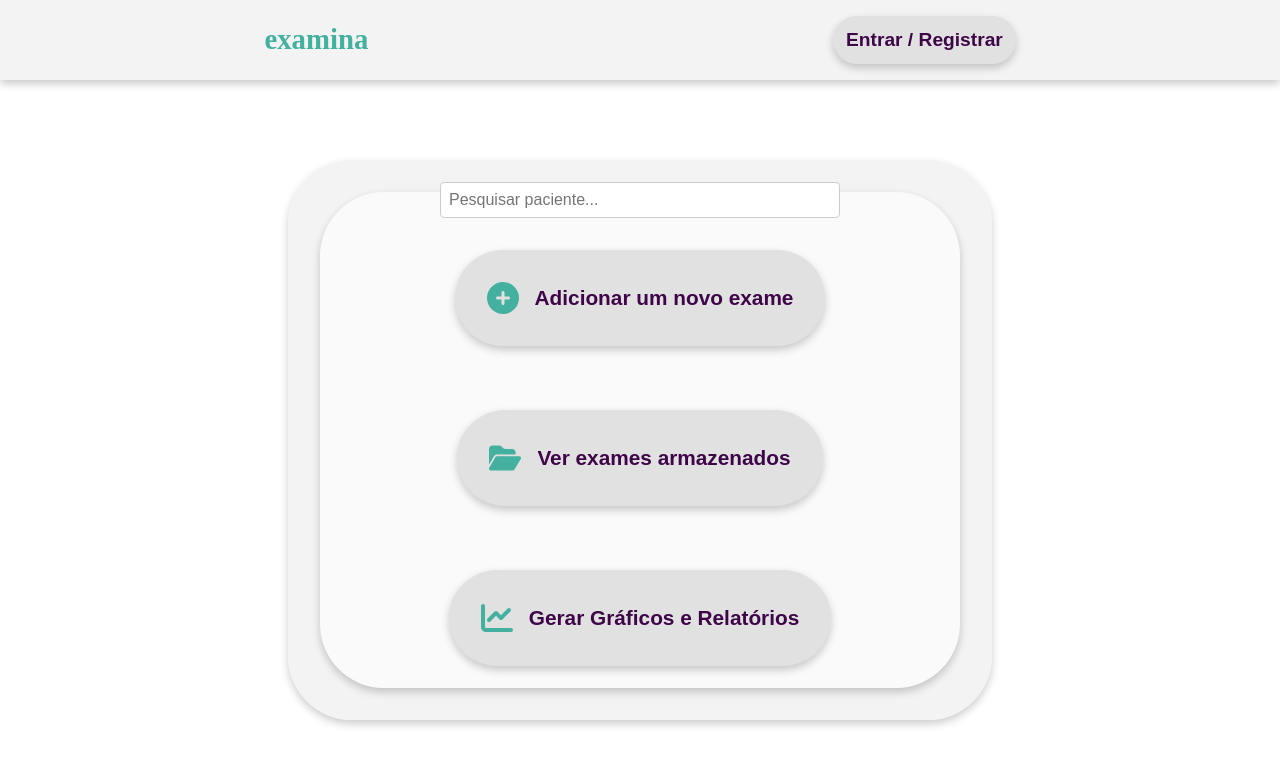
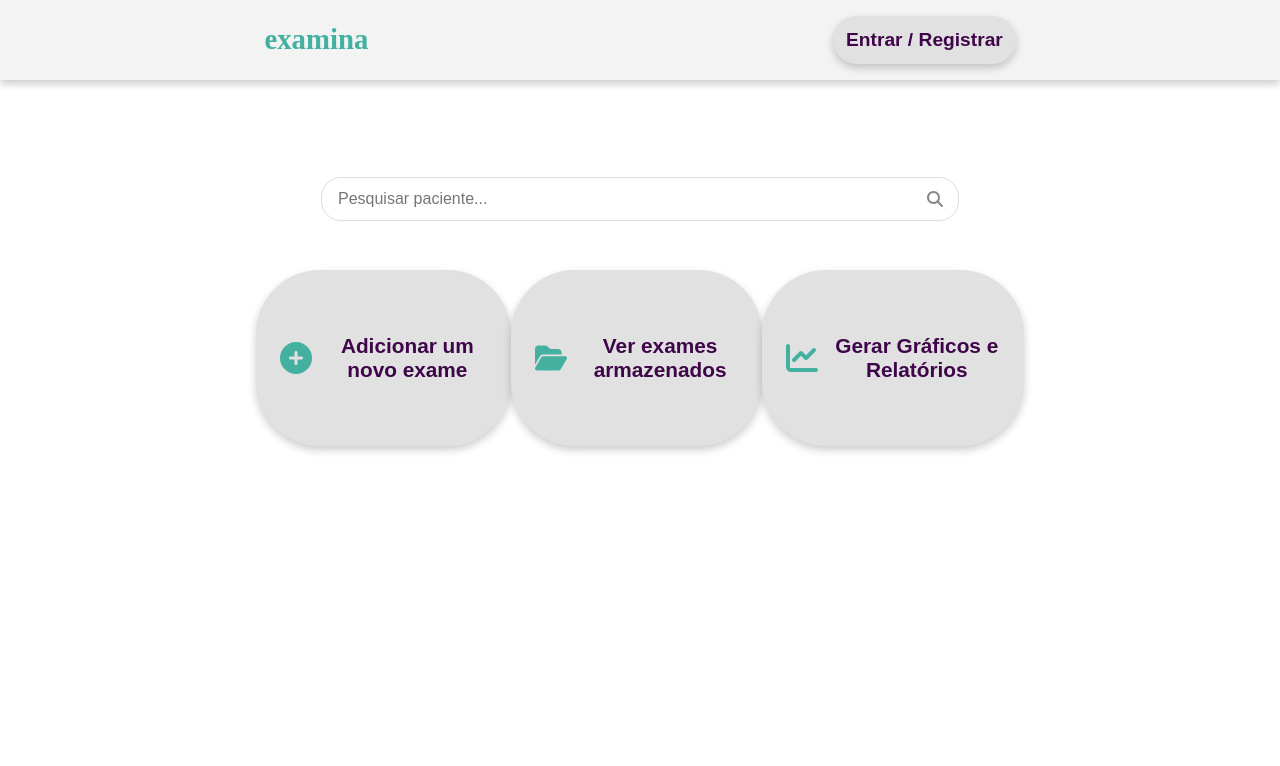
Before and after one commit to mylenaverspeelt/examina, a Next.js app in the folder examina/: page / in a window 1280 px wide. Shown: the top 766 px of the page. Built offline with nearby package versions, Linux system fonts and the light colour scheme; a web font is replaced by a local one.

Commit message:
feat: change home page and style searchbar

```diff
--- a/examina/src/app/layout.tsx
+++ b/examina/src/app/layout.tsx
@@ -1,8 +1,6 @@
 import Navbar from "@/components/Navbar/Navbar";
 import './globals.css';
 import Container from "@/components/Container/Container";
-import Button from "@/components/Button/Button";
-import { faArrowLeft } from '@fortawesome/free-solid-svg-icons';
 
 export const metadata = {
   title: 'Examina',
@@ -18,7 +16,6 @@ export default function RootLayout({
     <html lang="en">
       <body>
         <Navbar />
-        <Button label="Voltar" icon={faArrowLeft} variant="back" />
         <Container>
           {children}
         </Container>
--- a/examina/src/app/page.module.css
+++ b/examina/src/app/page.module.css
@@ -1,8 +1,25 @@
 .main {
   justify-content: center;
-  height: 100%;
   width: 100%;
+  max-width: 100%;
+  max-height: 100%;
   display: flex;
- flex-direction: column;
+  flex-direction: column;
   align-items: center;
+  flex-wrap: wrap;
+  overflow: hidden;
+  box-sizing: border-box;
+  margin-top: 4rem;
 }
+
+.searchDiv {
+  width: 50%;
+  padding: 2rem 0 ;
+}
+
+.buttonDiv {
+  width: 60%;
+  align-items: center;
+  justify-content: space-around;
+  display: flex;
+}
--- a/examina/src/app/page.tsx
+++ b/examina/src/app/page.tsx
@@ -6,10 +6,14 @@ import SearchBar from "@/components/SearchBar/SearchBar";
 export default function Home() {
   return (
     <section className={styles.main}>
-      <SearchBar />
-      <Button label="Adicionar um novo exame" href="/new" icon={faCirclePlus} variant="menuButton" />
-      <Button label="Ver exames armazenados" icon={faFolderOpen} href="/uploads" variant="menuButton" />
-      <Button label="Gerar Gráficos e Relatórios" icon={faChartLine} href="/analytics" variant="menuButton" />
+      <div className={styles.searchDiv}>
+        <SearchBar />
+      </div>
+      <div className={styles.buttonDiv}>
+        <Button label="Adicionar um novo exame" href="/new" icon={faCirclePlus} variant="menuButton" />
+        <Button label="Ver exames armazenados" icon={faFolderOpen} href="/uploads" variant="menuButton" />
+        <Button label="Gerar Gráficos e Relatórios" icon={faChartLine} href="/analytics" variant="menuButton" />
+      </div>
     </section>
   );
 }
--- a/examina/src/components/Button/Button.module.css
+++ b/examina/src/components/Button/Button.module.css
@@ -122,8 +122,8 @@
 
 /* MENU BUTTON */
 .menuButton {
-    margin: 2rem;
-    padding: 2rem;
+    margin: 1rem 0 2rem 0 ;
+    padding: 4rem 1.5rem;
     background-color: var(--light-gray);
     box-shadow: var(--box-shadow);
     border-radius: var(--border-radius);
@@ -131,6 +131,8 @@
     color: var(--purple);
     font-weight: bold;
     display: flex;
+    text-align: center;
+    max-width: 50%;
     align-items: center;
     font-size: 1.3rem;
     transition: box-shadow 0.3s ease, transform 0.3s ease;
--- a/examina/src/components/Container/Container.tsx
+++ b/examina/src/components/Container/Container.tsx
@@ -1,14 +1,29 @@
-import React, { ReactNode } from 'react'
-import styles from "./Container.module.css"
+'use client';
+
+import React, { ReactNode } from 'react';
+import { usePathname } from 'next/navigation';
+import styles from "./Container.module.css";
 
 interface ContainerProps {
-    children: ReactNode;
+  children: ReactNode;
 }
 
 export default function Container({ children }: ContainerProps) {
-    return <div className={styles.container}>
-        <section className={styles.main}>
-            {children}
-        </section>
-        </div>;
+  const pathname = usePathname(); // Obter a rota atual
+
+  // Verificar se a rota é "/" ou "/home"
+  const isHome = pathname === '/' || pathname === '/home';
+
+  // Se a rota for "/" ou "/home", não renderiza o container
+  if (isHome) {
+    return <>{children}</>; // Renderiza apenas o conteúdo sem o container
+  }
+
+  return (
+    <div className={styles.container}>
+      <section className={styles.main}>
+        {children}
+      </section>
+    </div>
+  );
 }
--- a/examina/src/components/SearchBar/SearchBar.module.css
+++ b/examina/src/components/SearchBar/SearchBar.module.css
@@ -1,16 +1,32 @@
 .searchContainer {
   position: relative;
   width: 100%;
-    max-width: 400px;
   margin: 0 auto;
+  border: 1px solid transparent; /* Remover borda visível */
+  display: flex;
+  align-items: center;
 }
 
 .searchInput {
   width: 100%;
-    padding: 8px;
-    border: 1px solid #ccc;
-    border-radius: 4px;
+  padding: 12px 40px 12px 16px; /* Espaço extra à direita para o ícone */
+  border: 1px solid #ddd;
+  border-radius: 20px;
   font-size: 16px;
+  transition: border-color 0.3s;
+  outline: none;
+}
+
+.searchInput:focus {
+  border-color: #0070f3; /* Cor de destaque no foco */
+}
+
+.searchIcon {
+  position: absolute;
+  right: 16px;
+  color: #888;
+  font-size: 16px;
+  pointer-events: none; /* Para não interferir na entrada de texto */
 }
 
 .dropdown {
@@ -19,28 +35,29 @@
   left: 0;
   right: 0;
   background-color: white;
-    border: 1px solid #ccc;
-    border-radius: 4px;
-    max-height: 150px;
+  border: 1px solid #ddd;
+  border-radius: 8px;
+  max-height: 200px;
   overflow-y: auto;
-    box-shadow: 0 4px 8px rgba(0, 0, 0, 0.1);
+  box-shadow: 0 4px 12px rgba(0, 0, 0, 0.15);
   z-index: 10;
   padding: 0;
-    margin: 4px 0 0 0;
+  margin-top: 8px;
   list-style-type: none;
 }
 
 .dropdownItem {
-    padding: 8px;
+  padding: 12px 16px;
   cursor: pointer;
+  transition: background-color 0.2s;
 }
 
 .dropdownItem a {
   text-decoration: none;
-    color: inherit;
+  color: #333;
   display: block;
 }
 
 .dropdownItem:hover {
-    background-color: #f0f0f0;
+  background-color: #f5f5f5;
 }
--- a/examina/src/components/SearchBar/SearchBar.tsx
+++ b/examina/src/components/SearchBar/SearchBar.tsx
@@ -2,6 +2,8 @@
 import { useState, useEffect } from 'react';
 import styles from './SearchBar.module.css';
 import Link from 'next/link';
+import { FontAwesomeIcon } from '@fortawesome/react-fontawesome';
+import { faSearch } from '@fortawesome/free-solid-svg-icons';
 
 interface Patient {
   id: number;
@@ -48,6 +50,7 @@ export default function SearchBar() {
         value={searchTerm}
         onChange={(e) => setSearchTerm(e.target.value)}
       />
+      <FontAwesomeIcon icon={faSearch} className={styles.searchIcon} />
       {isLoading && <div className={styles.loading}>Carregando...</div>}
       {filteredPatients.length > 0 && (
         <ul className={styles.dropdown}>
```
Lines whose indentation alone changed are shown as unchanged.
